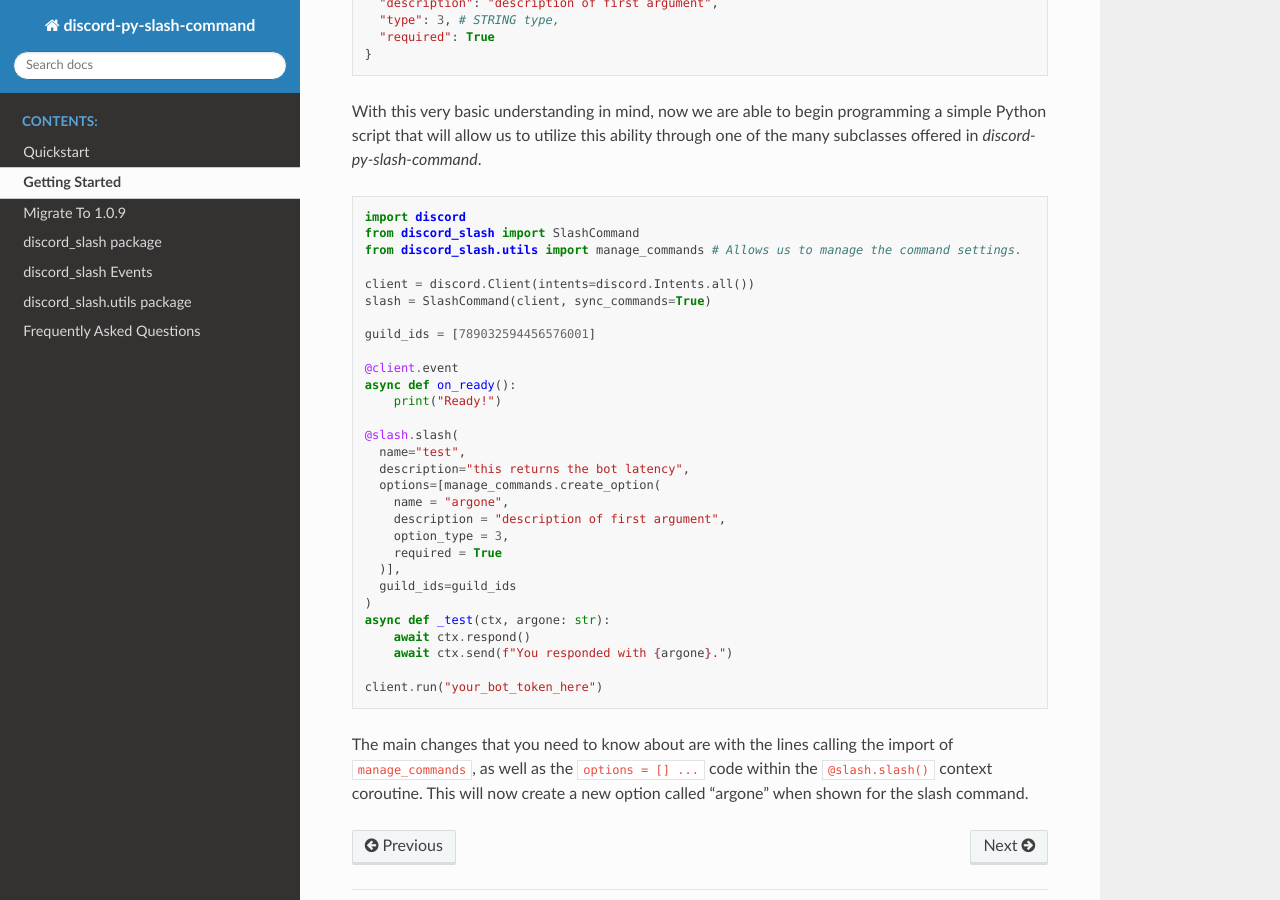
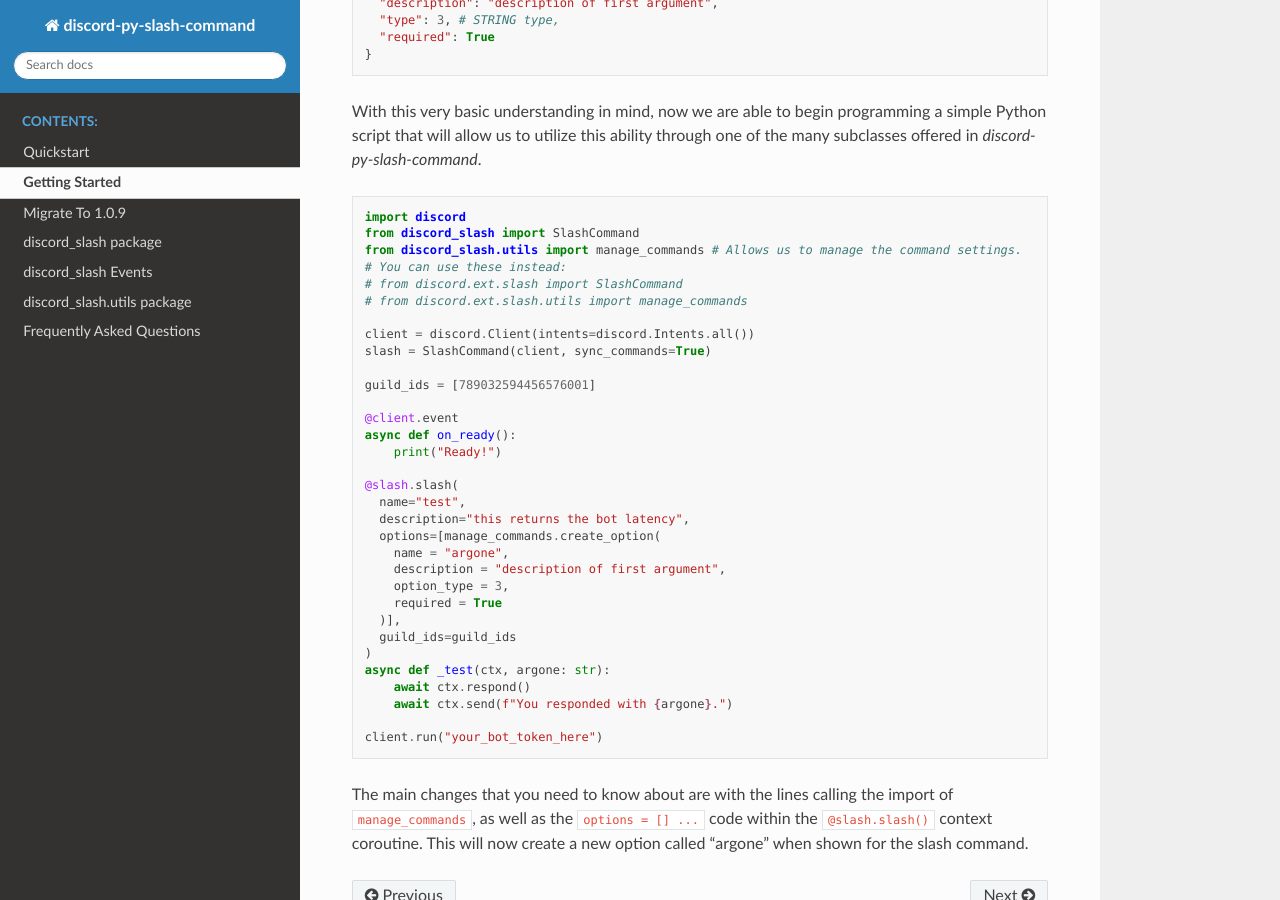
Before and after one commit to interactions-py/interactions.py, a Sphinx documentation site: the page built from docs/gettingstarted.rst, in a window 1280 px wide and 900 px high, scrolled down 887 px. Built offline with Sphinx 7.4.7 and the Read the Docs theme 2.0.0, drawn with Linux system fonts in a browser that asks for light colours.

Commit message:
Edit docs

```diff
--- a/docs/gettingstarted.rst
+++ b/docs/gettingstarted.rst
@@ -56,6 +56,9 @@
   import discord
   from discord_slash import SlashCommand
   from discord_slash.utils import manage_commands # Allows us to manage the command settings.
+  # You can use these instead:
+  # from discord.ext.slash import SlashCommand
+  # from discord.ext.slash.utils import manage_commands
 
   client = discord.Client(intents=discord.Intents.all())
   slash = SlashCommand(client, sync_commands=True)
```
